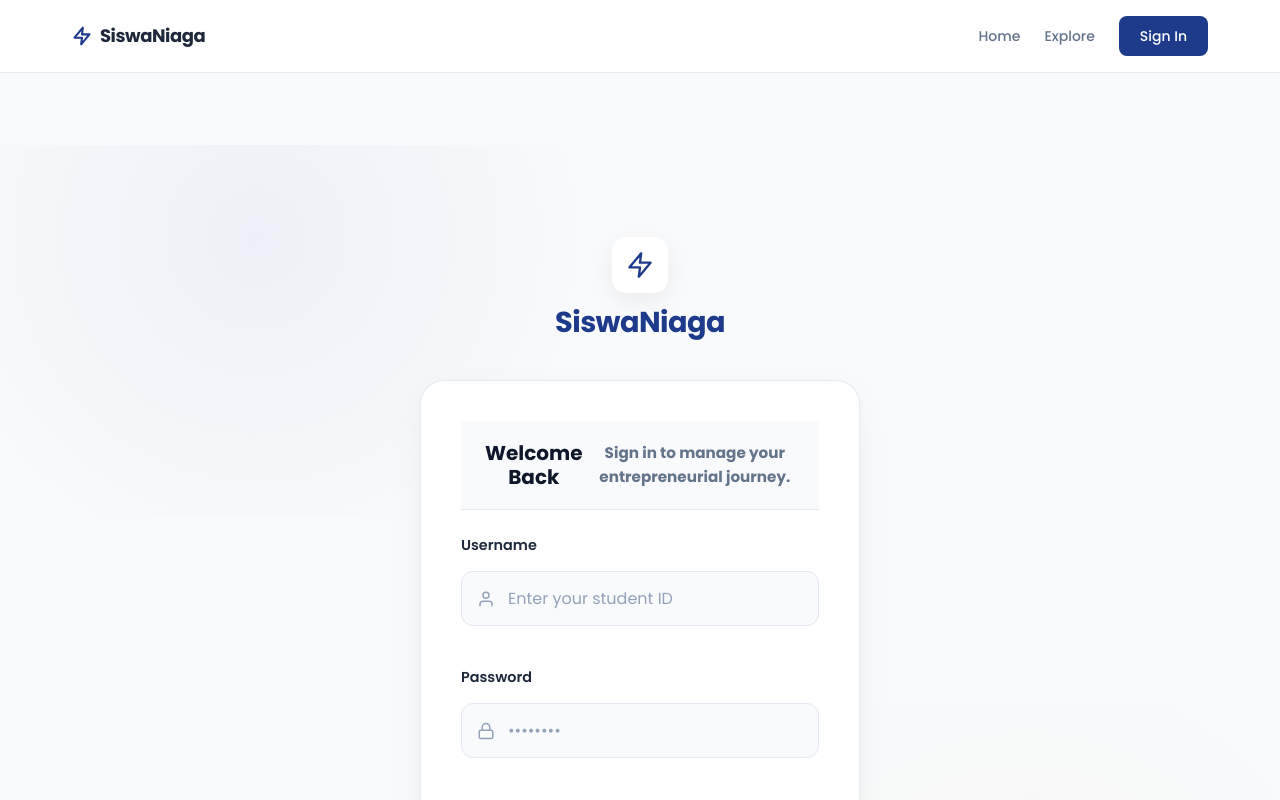
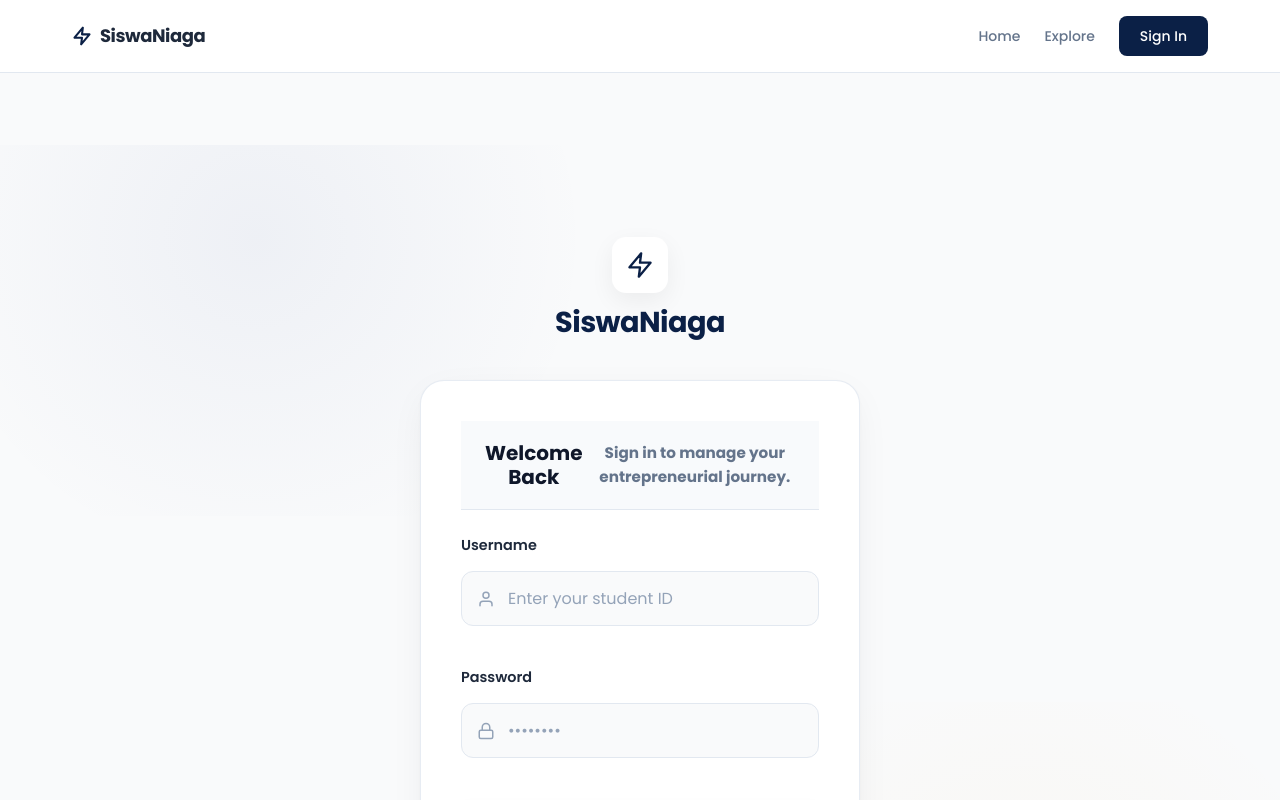
Before and after one commit to mondayrx8/dummytest2, a React (Vite) app in the folder client/: page /login in a window 1280 px wide. Shown: the top 800 px of the page. Built offline with nearby package versions, Linux system fonts and the light colour scheme; no server answers.

Commit message:
Fix UI/UX

```diff
--- a/client/src/components/PortfolioList.jsx
+++ b/client/src/components/PortfolioList.jsx
@@ -67,11 +67,11 @@ const PortfolioList = ({ portfolios, onDelete, setCurrentPortfolio, currentUser
                 {/* Statistics Radar */}
                 <section className="enterprise-stats">
                     <div className="stat-card-enterprise">
-                        <h3 className="stat-label">Total Users</h3>
+                        <h3 className="stat-label">Total Verified Users</h3>
                         <p className="stat-value">{stats.totalUsers}</p>
                     </div>
                     <div className="stat-card-enterprise">
-                        <h3 className="stat-label">Platform Visits</h3>
+                        <h3 className="stat-label">Total Visits</h3>
                         <p className="stat-value">{stats.totalVisits}</p>
                     </div>
                 </section>
--- a/client/src/styles.css
+++ b/client/src/styles.css
@@ -8,33 +8,33 @@
 
 :root {
   /* =========================================== */
-  /* PRIMARY BRAND (Corporate Navy Blue) */
-  /* Elegant and trustworthy */
+  /* PRIMARY BRAND (UUM Royal Navy Blue) */
+  /* Authoritative, academic, and prestigious */
   /* =========================================== */
-  --primary-color: #1E3A8A;
-  --primary-hover: #1E40AF;
-  --primary-light: #DBEAFE;
-  --primary-surface: rgba(30, 58, 138, 0.08);
-  --primary-glow: 0 4px 14px rgba(30, 58, 138, 0.25);
-  --primary-glow-hover: 0 6px 20px rgba(30, 58, 138, 0.35);
+  --primary-color: #0B2046;
+  --primary-hover: #081736;
+  --primary-light: #E0E8F2;
+  --primary-surface: rgba(11, 32, 70, 0.08);
+  --primary-glow: 0 4px 14px rgba(11, 32, 70, 0.25);
+  --primary-glow-hover: 0 6px 20px rgba(11, 32, 70, 0.35);
 
   /* =========================================== */
-  /* ACCENT / SECONDARY (Startup Orange / Gold) */
-  /* Energetic accent color */
+  /* ACCENT / SECONDARY (UUM Academic Gold) */
+  /* Prestigious accent color */
   /* =========================================== */
-  --secondary-color: #F59E0B;
-  --secondary-hover: #D97706;
-  --secondary-light: #FEF3C7;
-  --secondary-glow: 0 4px 12px rgba(245, 158, 11, 0.3);
-  --secondary-glow-hover: 0 6px 20px rgba(245, 158, 11, 0.4);
+  --secondary-color: #FDB813;
+  --secondary-hover: #E6A60B;
+  --secondary-light: #FFF5D6;
+  --secondary-glow: 0 4px 12px rgba(253, 184, 19, 0.3);
+  --secondary-glow-hover: 0 6px 20px rgba(253, 184, 19, 0.4);
 
   --gradient-main: linear-gradient(135deg, var(--primary-color) 0%, var(--secondary-color) 100%);
 
   /* =========================================== */
-  /* BACKGROUNDS (Light Slate/Gray) */
-  /* To make white portfolio cards pop out */
+  /* BACKGROUNDS & SURFACES */
+  /* Crisp, clean official portal layout */
   /* =========================================== */
-  --bg-color: #F8FAFC;
+  --bg-color: #F9FAFB;
   --bg-surface: #FFFFFF;
   --glass-panel: rgba(255, 255, 255, 0.7);
   --glass-panel-solid: rgba(255, 255, 255, 0.85);
```
